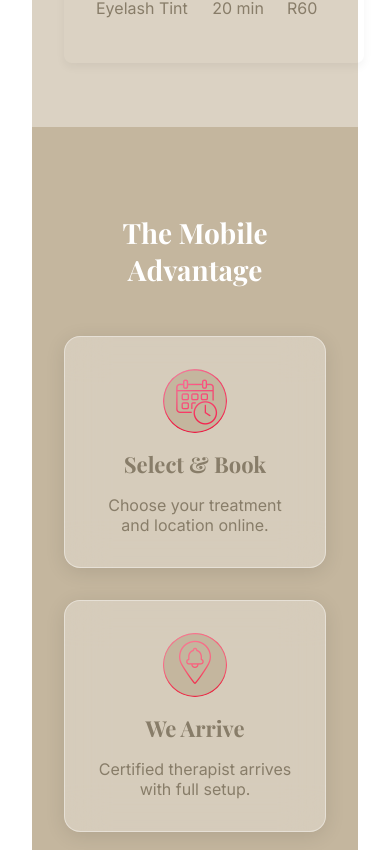
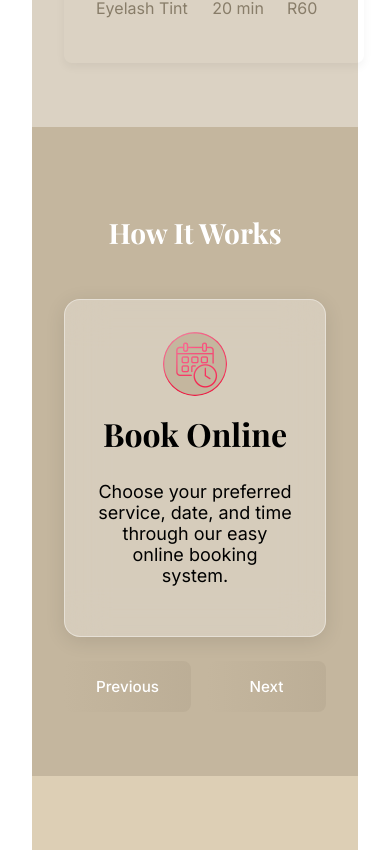
Before and after one commit to NgomsoGaya/mobilespa, a React (Vite) app: page / in a window 390 px wide. Shown: the part 4174-5024 px from the top of the page. Built offline with nearby package versions, Linux system fonts and the light colour scheme.

Commit message:
Feat: Implement How It Works section with mobile carousel

```diff
--- a/src/App.jsx
+++ b/src/App.jsx
@@ -3,10 +3,11 @@ import Navbar from './components/Layout/Navbar';
 import Footer from './components/Layout/Footer';
 import HeroSection from './sections/HeroSection';
 import ServicesSection from './sections/ServicesSection';
+import HowToBook from './sections/HowToBook'; // New import
 import AdvantageSection from './sections/AdvantageSection';
 import AboutUsSection from './sections/AboutUsSection';
 import PriceListSection from './sections/PriceListSection';
-import VouchersSection from './sections/VouchersSection'; // New import
+import VouchersSection from './sections/VouchersSection';
 import CTASection from './sections/CTASection';
 import './App.css'; // Assuming some global app styling if needed
 
@@ -19,8 +20,8 @@ function App() {
         <ServicesSection />
         <CTASection />
         <PriceListSection />
-        <AdvantageSection />
-        <VouchersSection /> {/* New component usage */}
+        <HowToBook />
+        <VouchersSection />
         <AboutUsSection />
       </main>
       <Footer />
--- /dev/null
+++ b/src/sections/HowToBook.css
@@ -0,0 +1,63 @@
+.how-to-book-section {
+  padding: 4rem 2rem;
+  background-color: var(--color-primary);
+  text-align: center;
+}
+
+.how-to-book-section .section-title {
+  color: white;
+  margin-bottom: 3rem;
+}
+
+.how-to-book-desktop {
+  display: grid;
+  grid-template-columns: repeat(3, 1fr);
+  gap: 2rem;
+  max-width: 1200px;
+  margin: 0 auto;
+}
+
+.how-to-book-card {
+  display: flex;
+  flex-direction: column;
+  align-items: center;
+  padding: 2rem;
+}
+
+.how-to-book-card h3 {
+  font-size: var(--h3-size-desktop);
+  color: var(--color-text-primary);
+  margin-top: 1rem;
+  margin-bottom: 0.5rem;
+}
+
+.how-to-book-card p {
+  font-size: var(--body-size-desktop);
+  color: var(--color-text-secondary);
+}
+
+.how-to-book-mobile {
+  display: none; /* Hidden by default, shown on mobile */
+}
+
+@media (max-width: 768px) {
+  .how-to-book-desktop {
+    display: none; /* Hide desktop version on mobile */
+  }
+
+  .how-to-book-mobile {
+    display: block; /* Show mobile version */
+    max-width: 500px;
+    margin: 0 auto;
+  }
+
+  .how-to-book-mobile .how-to-book-card {
+    margin-bottom: 1.5rem;
+  }
+
+  .how-to-book-navigation {
+    display: flex;
+    justify-content: center;
+    gap: 1rem;
+  }
+}
--- /dev/null
+++ b/src/sections/HowToBook.jsx
@@ -0,0 +1,73 @@
+import React, { useState } from 'react';
+import FadeInOnScroll from '../components/Transitions/FadeInOnScroll';
+import IconCircle from '../components/UI/IconCircle'; // Assuming this component exists for icons
+import Button from '../components/UI/Button'; // Assuming this component exists for navigation
+import './HowToBook.css';
+import book from '../assets/images/book.png';
+import arrive from '../assets/images/arrive.png';
+import massage from '../assets/images/massage.png';
+
+// Placeholder data for the steps
+const howItWorksSteps = [
+  {
+    id: 1,
+    icon: book,
+    title: 'Book Online',
+    description: 'Choose your preferred service, date, and time through our easy online booking system.',
+  },
+  {
+    id: 2,
+    icon: arrive,
+    title: 'We Arrive',
+    description: 'Our certified therapist arrives at your location with all the necessary equipment.',
+  },
+  {
+    id: 3,
+    icon: massage,
+    title: 'Relax & Enjoy',
+    description: 'Indulge in a personalized spa experience in the comfort of your own space.',
+  },
+];
+
+const HowToBook = () => {
+  const [currentStep, setCurrentStep] = useState(0);
+
+  const nextStep = () => {
+    setCurrentStep((prevStep) => (prevStep + 1) % howItWorksSteps.length);
+  };
+
+  const prevStep = () => {
+    setCurrentStep((prevStep) => (prevStep - 1 + howItWorksSteps.length) % howItWorksSteps.length);
+  };
+
+  return (
+    <section className="how-to-book-section" id="how-it-works">
+      <FadeInOnScroll>
+        <h2 className="section-title">How It Works</h2>
+        <div className="how-to-book-desktop">
+          {howItWorksSteps.map((step) => (
+            <div className="how-to-book-card card" key={step.id}>
+              <IconCircle icon={step.icon} alt={step.title} />
+              <h3>{step.title}</h3>
+              <p>{step.description}</p>
+            </div>
+          ))}
+        </div>
+
+        <div className="how-to-book-mobile">
+          <div className="how-to-book-card card">
+            <IconCircle icon={howItWorksSteps[currentStep].icon} alt={howItWorksSteps[currentStep].title} />
+            <h3>{howItWorksSteps[currentStep].title}</h3>
+            <p>{howItWorksSteps[currentStep].description}</p>
+          </div>
+          <div className="how-to-book-navigation">
+            <Button onClick={prevStep}>Previous</Button>
+            <Button onClick={nextStep}>Next</Button>
+          </div>
+        </div>
+      </FadeInOnScroll>
+    </section>
+  );
+};
+
+export default HowToBook;
```
